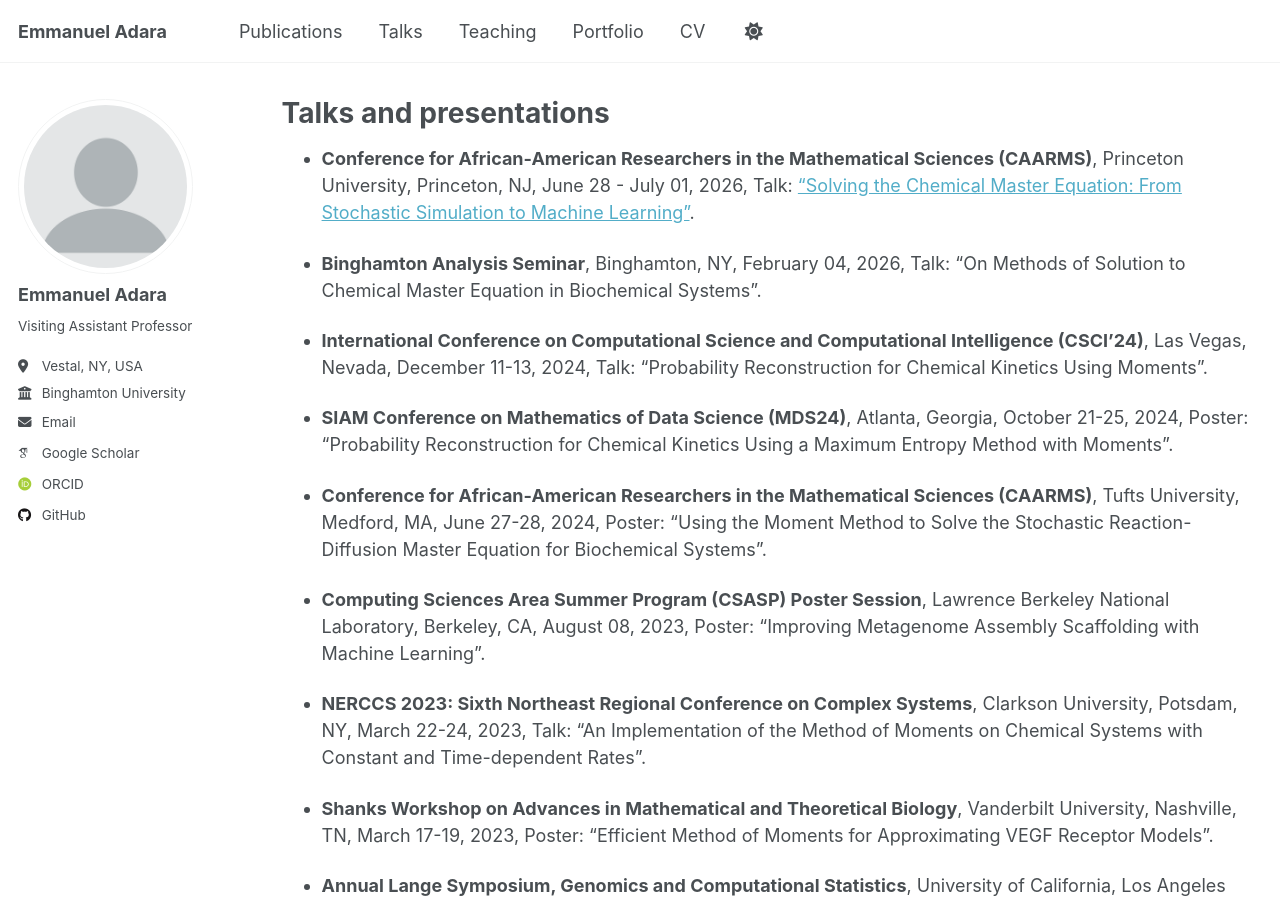
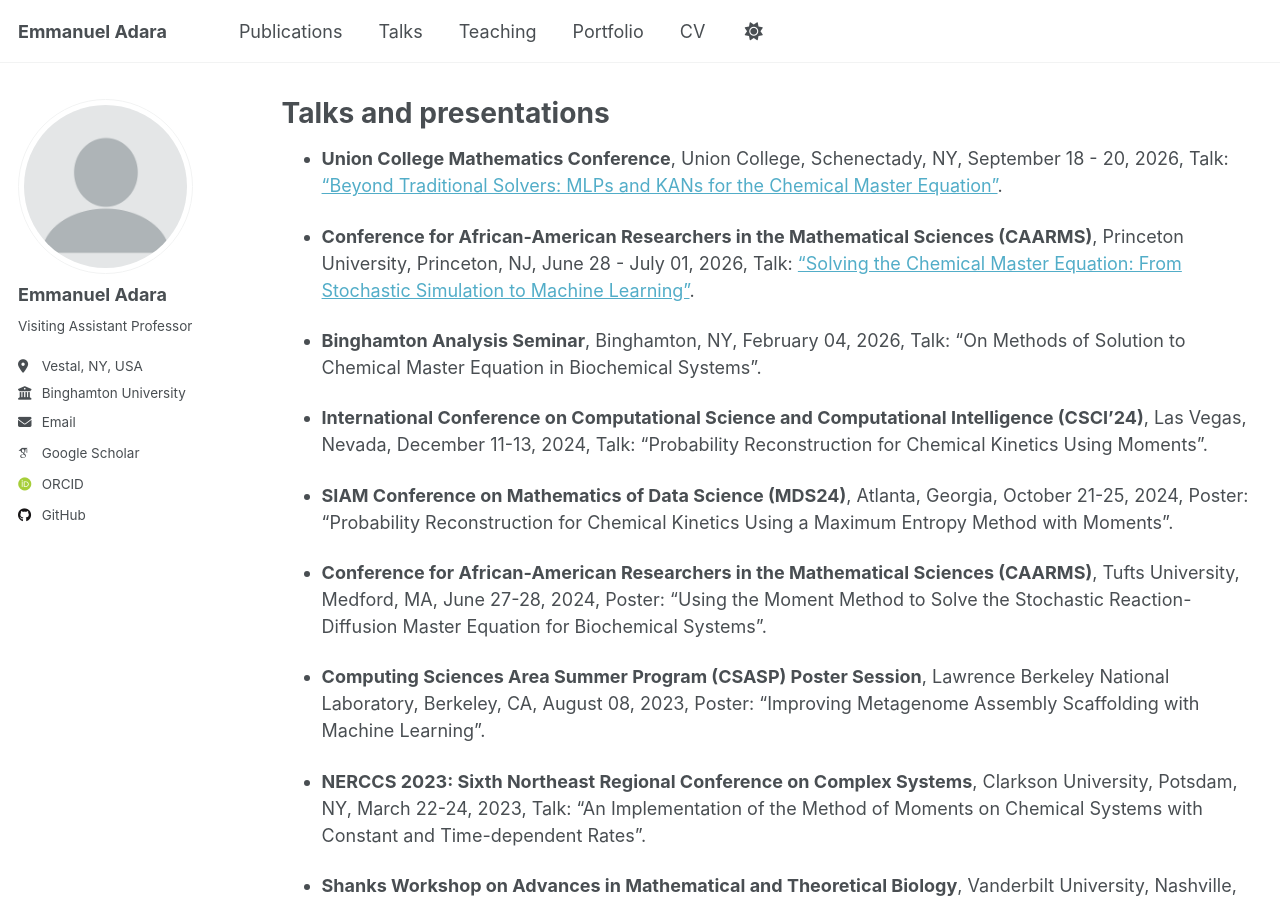
Before and after one commit to EmmanuelAdara/EmmanuelAdara.github.io, a Jekyll site: the page built from _pages/talks.md, in a window 1280 px wide and 900 px high. Built offline with Jekyll 4.4.1, drawn with Linux system fonts in a browser that asks for light colours; some web fonts are replaced; a script that is not in the unit is left out.

Commit message:
Update talks.md

```diff
--- a/_pages/talks.md
+++ b/_pages/talks.md
@@ -4,6 +4,10 @@ title: "Talks and presentations"
 permalink: /talks/
 author_profile: true
 ---
+* **Union College Mathematics Conference**,
+Union College, Schenectady, NY, September 18 - 20, 2026,
+Talk: <a href="https://www.math.union.edu/~carneys/UnionMathConference2026/UCMC2026index.html"> "Beyond Traditional Solvers: MLPs and KANs for the Chemical Master Equation"</a>.
+
 * **Conference for African-American Researchers in the Mathematical Sciences (CAARMS)**,
 Princeton University, Princeton, NJ, June 28 - July 01, 2026,
 Talk: <a href="https://caarms.princeton.edu/"> "Solving the Chemical Master Equation: From Stochastic Simulation to Machine Learning"</a>.
```
